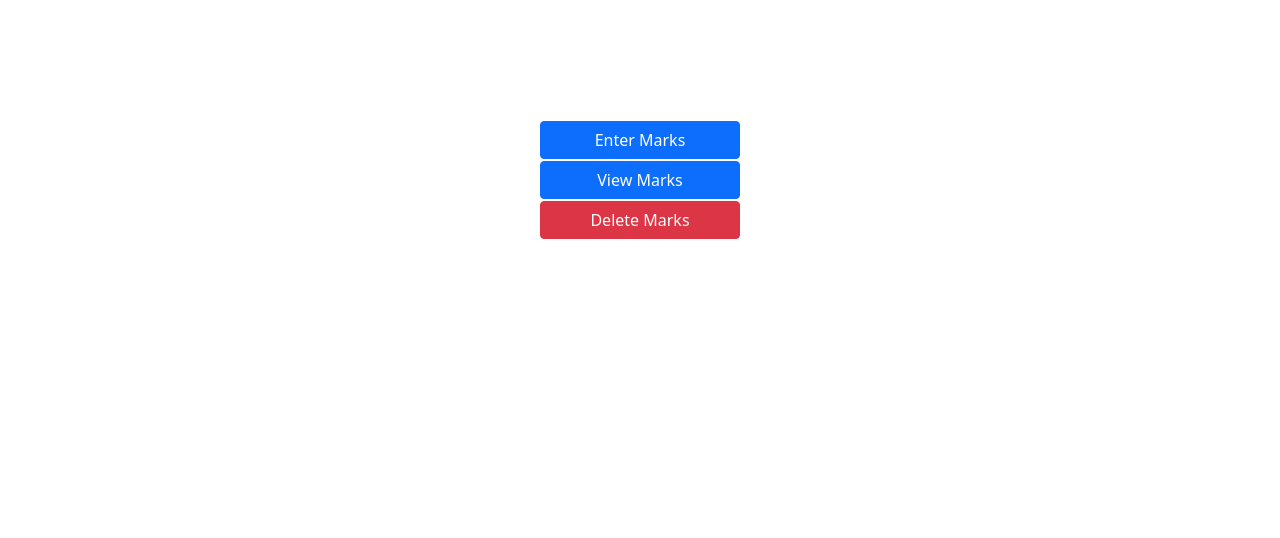
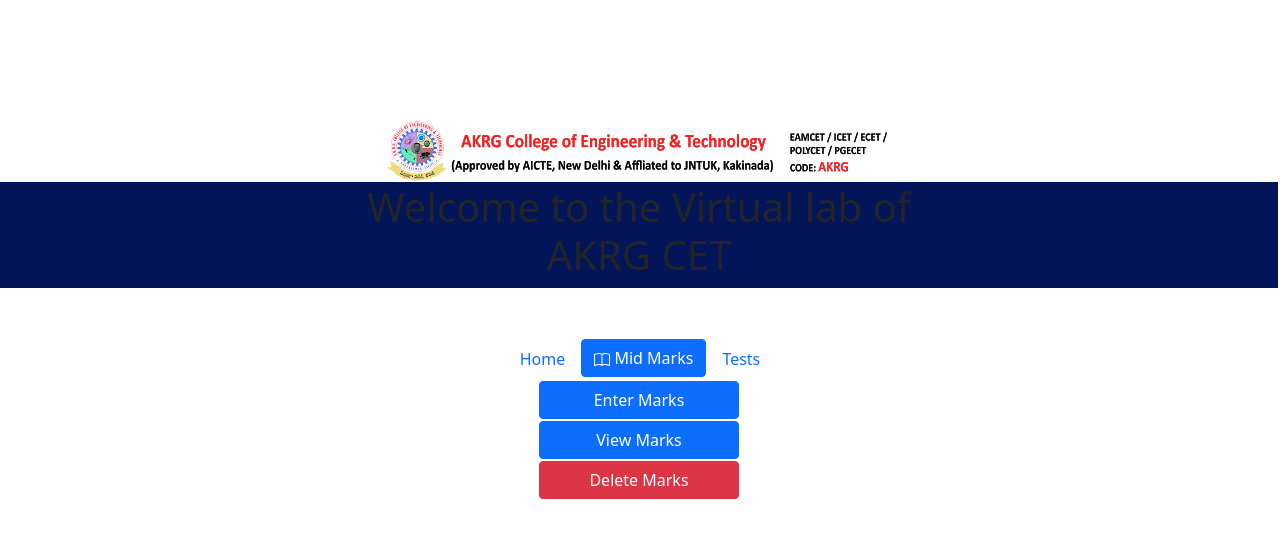
Before and after one commit to sudeepdeep/akrgvlcp1, a Flask app: page /final in a window 1280 px wide. Shown: the top 538 px of the page. Run offline with Flask 2, Linux system fonts and the light colour scheme; some libraries are stand-ins or nearby versions.

Commit message:
Update firebase.html

```diff
--- a/templates/firebase.html
+++ b/templates/firebase.html
@@ -8,6 +8,44 @@
 </head>
 <body>
 	<table width="100%" style="margin-top: 120px;">
+		<tr>
+		<td align="center" width="100%">
+			<div class = "logo">
+			<img src = "{{url_for('static',filename = 'images/unnamed.png')}}"></div>
+		</td>
+	</tr>
+	<tr>
+		<td align="center" width="100%" style="background-color: #031458;">
+			<div class = "heading">
+			<h1>Welcome to the Virtual lab of <br>AKRG CET</h1></div>
+		</td>
+	</tr>
+	<tr>
+		<td align="center" width="50%" height="50px;">
+		</td>
+		<td  align="center" width="50%">
+		</td>
+	</tr>
+	<tr><td colspan="2" align="center" width="100%">
+		<ul class="nav justify-content-center">
+		<ul class="nav nav-pills">
+  <li class="nav-item">
+    <a class="nav-link" href="/">Home</a>
+  </li>
+   <li class="nav-item">
+    <button type="button" class="btn btn-primary">
+               <svg xmlns="http://www.w3.org/2000/svg" width="16" height="16" fill="currentColor" class="bi bi-book" viewBox="0 0 16 16">
+  <path d="M1 2.828c.885-.37 2.154-.769 3.388-.893 1.33-.134 2.458.063 3.112.752v9.746c-.935-.53-2.12-.603-3.213-.493-1.18.12-2.37.461-3.287.811V2.828zm7.5-.141c.654-.689 1.782-.886 3.112-.752 1.234.124 2.503.523 3.388.893v9.923c-.918-.35-2.107-.692-3.287-.81-1.094-.111-2.278-.039-3.213.492V2.687zM8 1.783C7.015.936 5.587.81 4.287.94c-1.514.153-3.042.672-3.994 1.105A.5.5 0 0 0 0 2.5v11a.5.5 0 0 0 .707.455c.882-.4 2.303-.881 3.68-1.02 1.409-.142 2.59.087 3.223.877a.5.5 0 0 0 .78 0c.633-.79 1.814-1.019 3.222-.877 1.378.139 2.8.62 3.681 1.02A.5.5 0 0 0 16 13.5v-11a.5.5 0 0 0-.293-.455c-.952-.433-2.48-.952-3.994-1.105C10.413.809 8.985.936 8 1.783z"/>
+</svg>
+                <a href = "/firebase" style="color: white;text-decoration: none;">Mid Marks</a>
+              </button>
+  </li>
+  <li class="nav-item">
+    <a class="nav-link" href="/test1">Tests</a>
+  </li>
+
+</ul></ul>
+	</td></tr>
 <tr><td align="center">
 <button class = 'btn btn-primary' style="width: 200px;"><a href = "/login" style="color:white;text-decoration: none;">Enter Marks</a></button></td></tr>
 <tr><td align="center">
```
